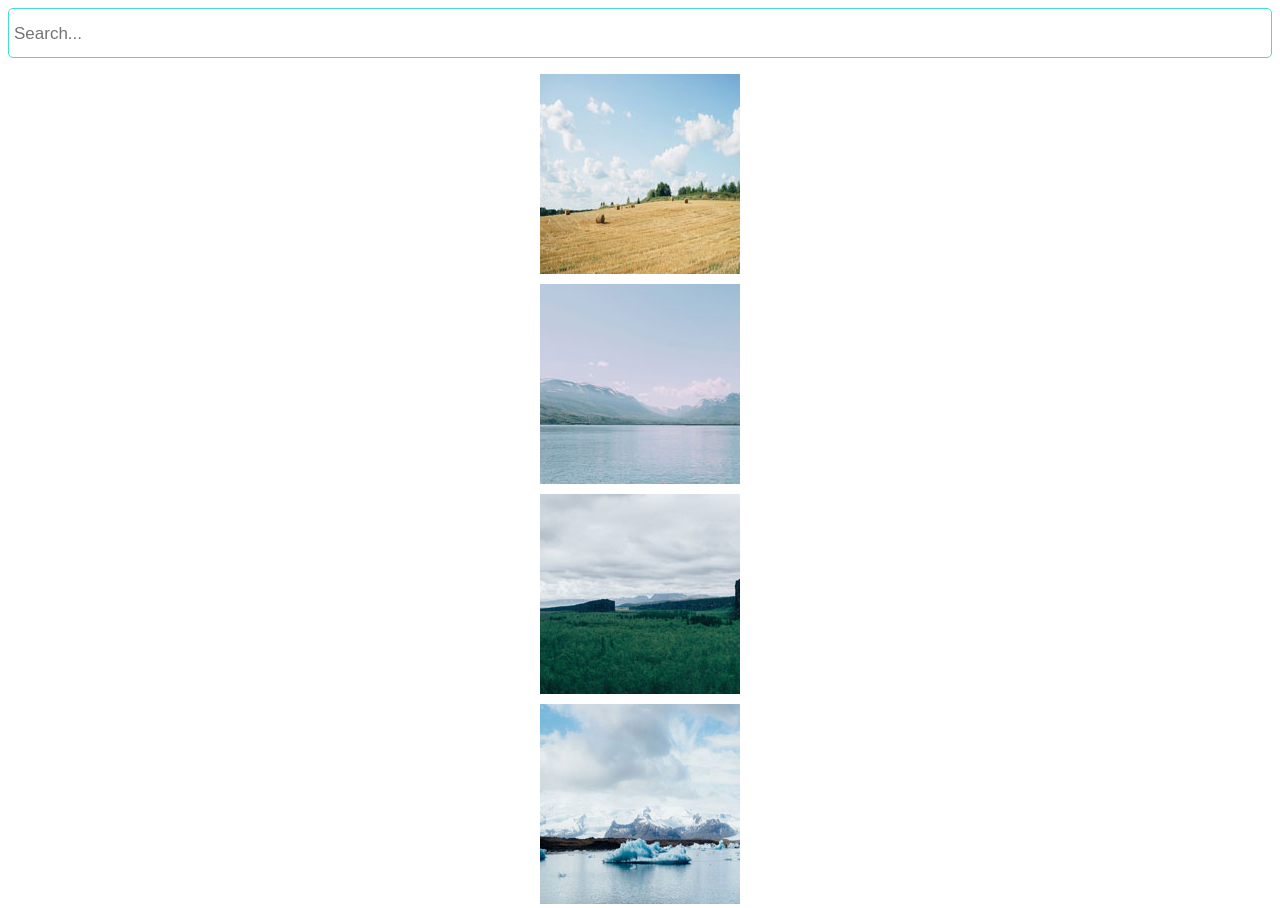
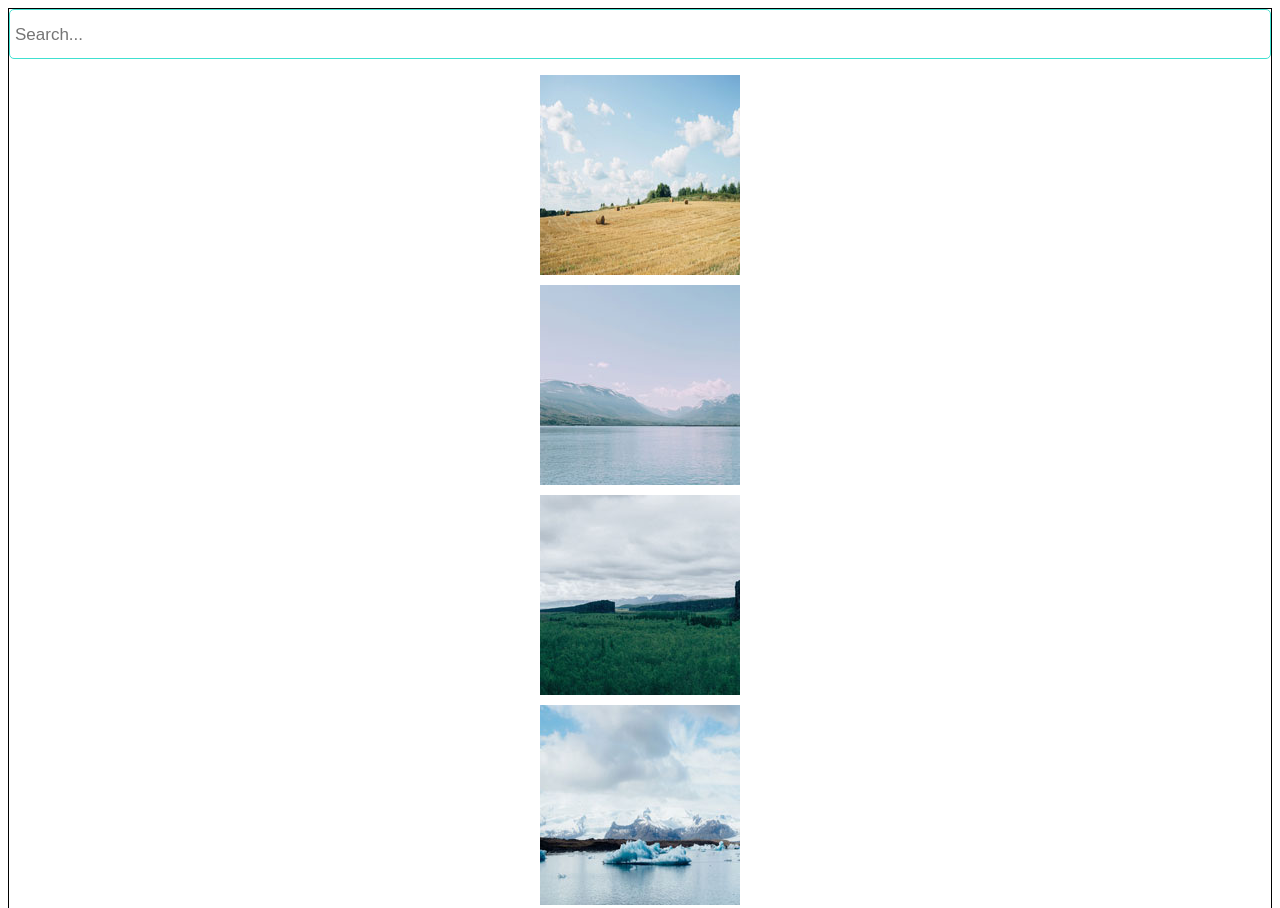
Before and after one commit to Gavin81/LightBoxUnofficial, a plain HTML site: page index.html in a window 1280 px wide. Shown: the top 908 px of the page. Drawn offline with Linux system fonts and the light colour scheme.

Commit message:
html css

```diff
--- a/css/styles.css
+++ b/css/styles.css
@@ -2,6 +2,9 @@
     box-sizing: border-box;
 }
 
+body {
+    border: 1px solid red;
+}
 
 /* MEDIA QUERIES */
 /* We do not need to specify media queries for 320px mobile width */
@@ -33,3 +36,18 @@ header li {
 .gallery-image p {
     display: none;
 }
+
+
+
+@media screen and (min-width: 768px) {
+    body {
+        border: 1px solid blue;
+    }
+}
+
+
+@media screen and (min-width: 1024px) {
+    body {
+        border: 1px solid black;
+    }
+}
--- a/index.html
+++ b/index.html
@@ -24,7 +24,7 @@
 
 <div class="main-gallery-area">
     <div class="gallery-image">
-        <a href="photos/01.jpg" title="Hay Bales">
+        <a href="photos/01.jpg" title="I love Hay Bales. Took this snap on a drive through the countryside past some straw fields">
             <img src="thumbnails/01.jpg" alt="Hay Bales">
             <p>I love hay Bales. Took this snap on a drive through the countryside past some straw fields</p>
         </a>
```
